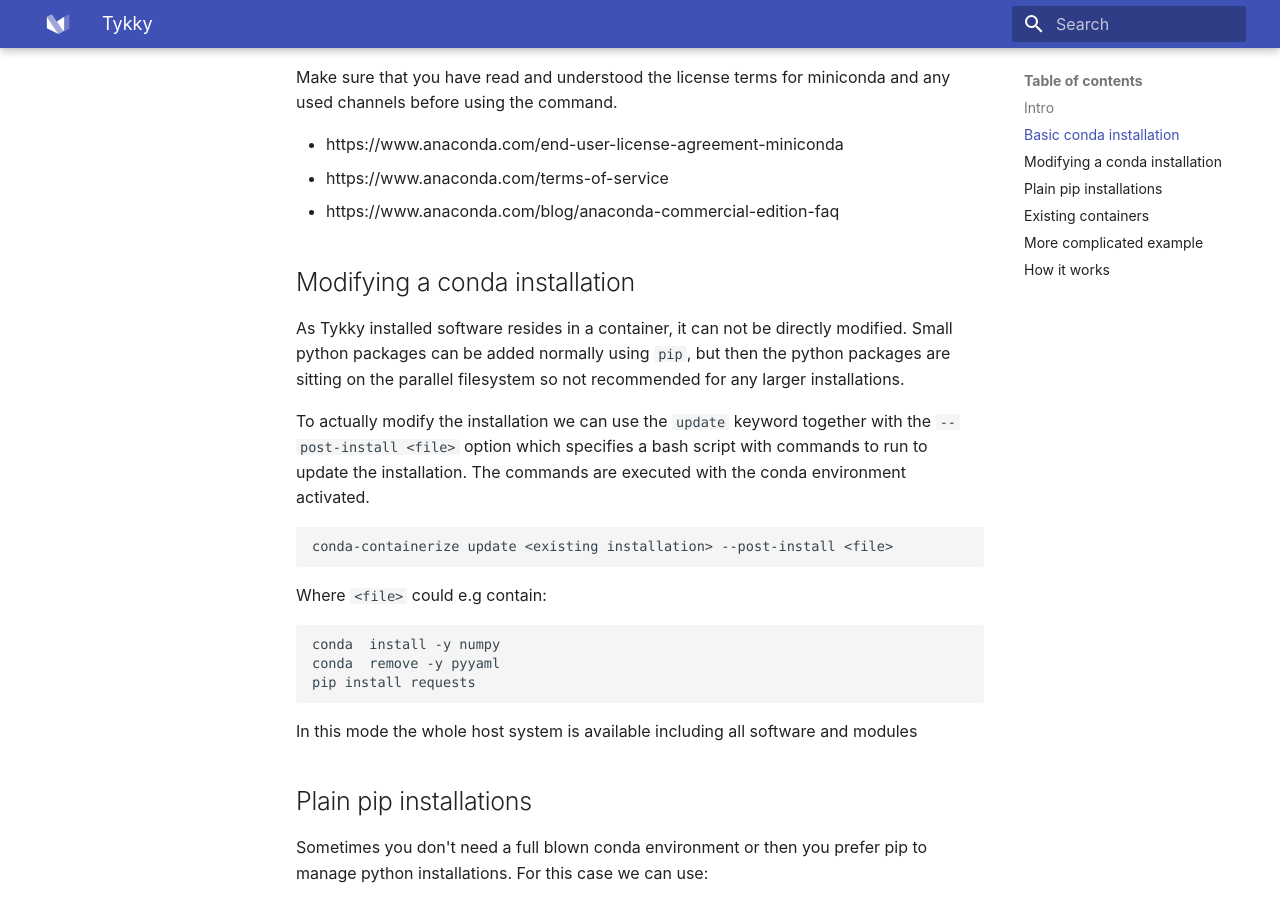
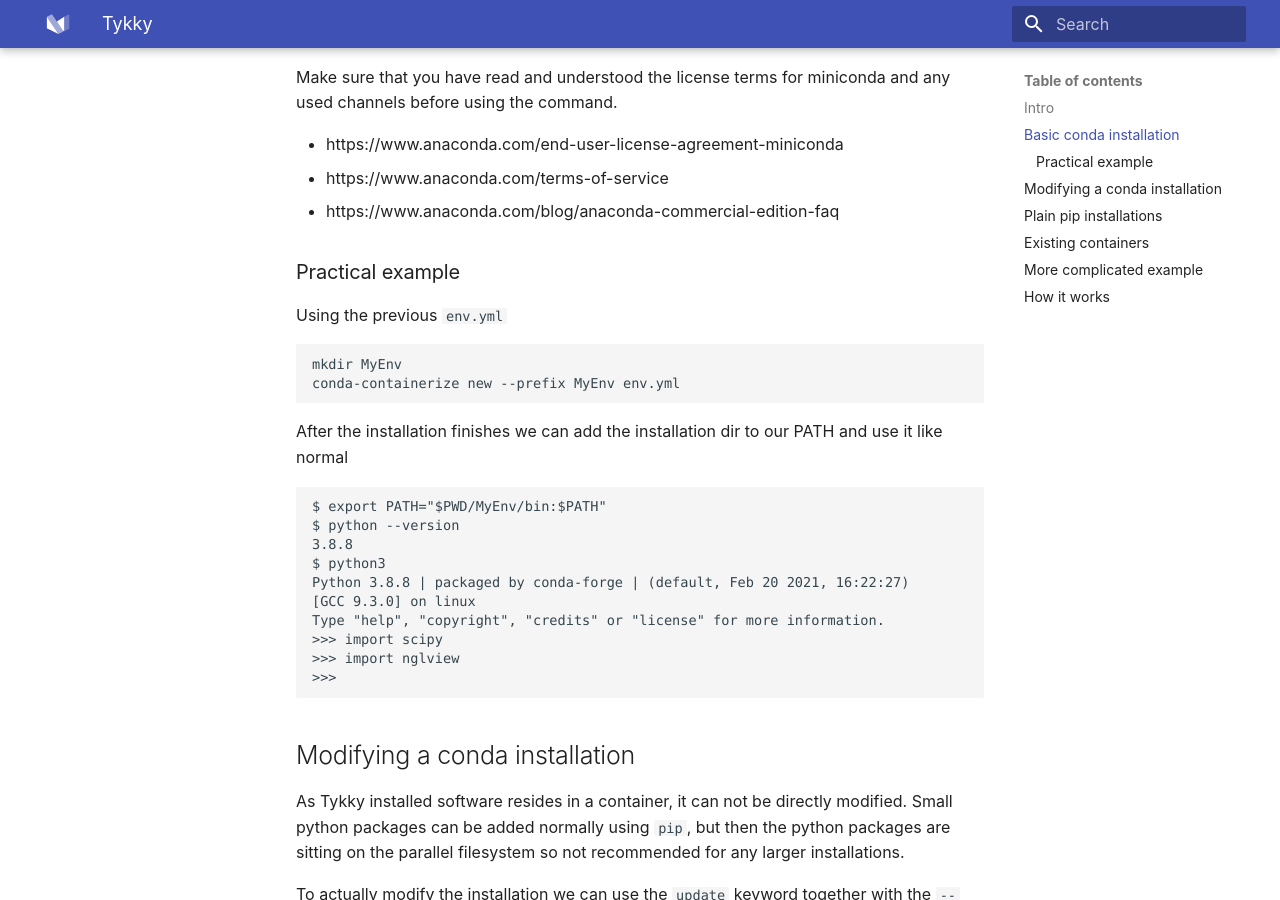
Before and after one commit to Lumi-supercomputer/lumi-userguide, an MkDocs documentation site: the page built from docs/software/installing/container_wrapper.md, in a window 1280 px wide and 900 px high, scrolled down 1672 px. Built offline with MkDocs 1.6.1 and Material for MkDocs 9.7.7, drawn with Linux system fonts in a browser that asks for light colours.

Commit message:
Adds minimal full example

````diff
--- a/docs/software/installing/container_wrapper.md
+++ b/docs/software/installing/container_wrapper.md
@@ -79,6 +79,32 @@ before using the command.
 - https://www.anaconda.com/terms-of-service
 - https://www.anaconda.com/blog/anaconda-commercial-edition-faq
 
+### Practical example
+
+Using the previous `env.yml`
+
+```
+mkdir MyEnv
+conda-containerize new --prefix MyEnv env.yml
+```
+After the installation finishes we can add the installation dir to our PATH
+and use it like normal
+
+```
+$ export PATH="$PWD/MyEnv/bin:$PATH"
+$ python --version
+3.8.8
+$ python3
+Python 3.8.8 | packaged by conda-forge | (default, Feb 20 2021, 16:22:27)
+[GCC 9.3.0] on linux
+Type "help", "copyright", "credits" or "license" for more information.
+>>> import scipy
+>>> import nglview
+>>>
+```
+
+
+
 ## Modifying a conda installation
 
 As Tykky installed software resides in a container, it can not be directly modified.
````
